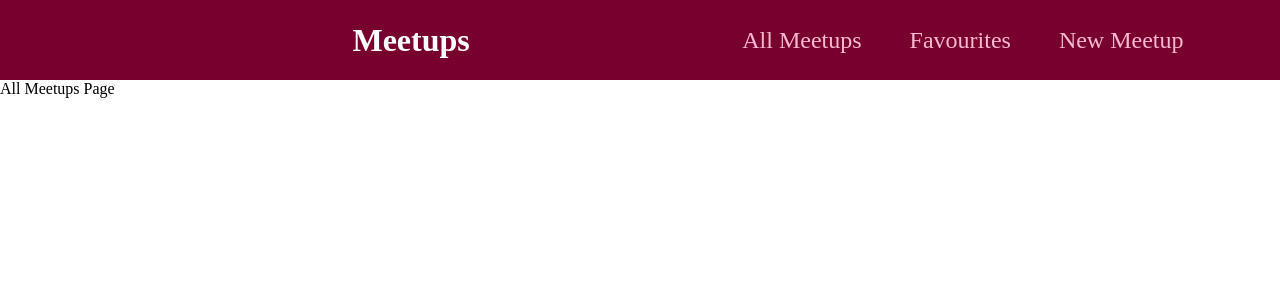
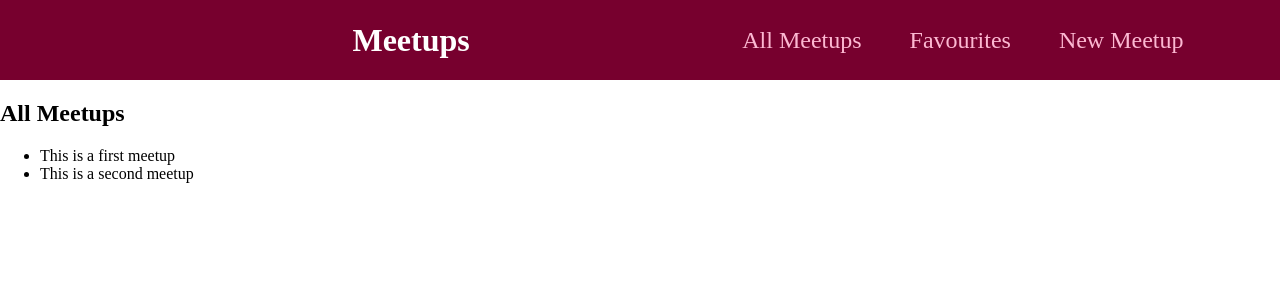
Before and after one commit to AhmedDiaab/meetups-app, a React (Create React App) app: page / in a window 1280 px wide. Shown: the top 300 px of the page. Built offline with nearby package versions, Linux system fonts and the light colour scheme.

Commit message:
feat(): list meetups dynamically

```diff
--- a/src/pages/AllMeetups.js
+++ b/src/pages/AllMeetups.js
@@ -1,5 +1,35 @@
+const DUMMY_DATA = [
+  {
+    id: "m1",
+    title: "This is a first meetup",
+    image:
+      "https://upload.wikimedia.org/wikipedia/commons/thumb/d/d3/Stadtbild_M%C3%BCnchen.jpg/2560px-Stadtbild_M%C3%BCnchen.jpg",
+    address: "Meetupstreet 5, 12345 Meetup City",
+    description:
+      "This is a first, amazing meetup which you definitely should not miss. It will be a lot of fun!",
+  },
+  {
+    id: "m2",
+    title: "This is a second meetup",
+    image:
+      "https://upload.wikimedia.org/wikipedia/commons/thumb/d/d3/Stadtbild_M%C3%BCnchen.jpg/2560px-Stadtbild_M%C3%BCnchen.jpg",
+    address: "Meetupstreet 5, 12345 Meetup City",
+    description:
+      "This is a first, amazing meetup which you definitely should not miss. It will be a lot of fun!",
+  },
+];
+
 function AllMeetupsPage() {
-    return (<div>All Meetups Page</div>)
+  return (
+    <section>
+      <h1>All Meetups</h1>
+      <ul>
+        {DUMMY_DATA.map((meetup) => {
+          return <li key={meetup.id}>{meetup.title}</li>;
+        })}
+      </ul>
+    </section>
+  );
 }
 
 export default AllMeetupsPage;
```
